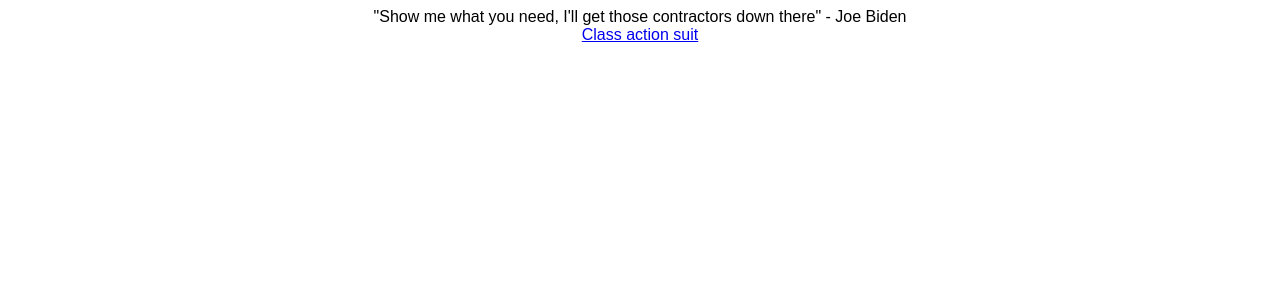
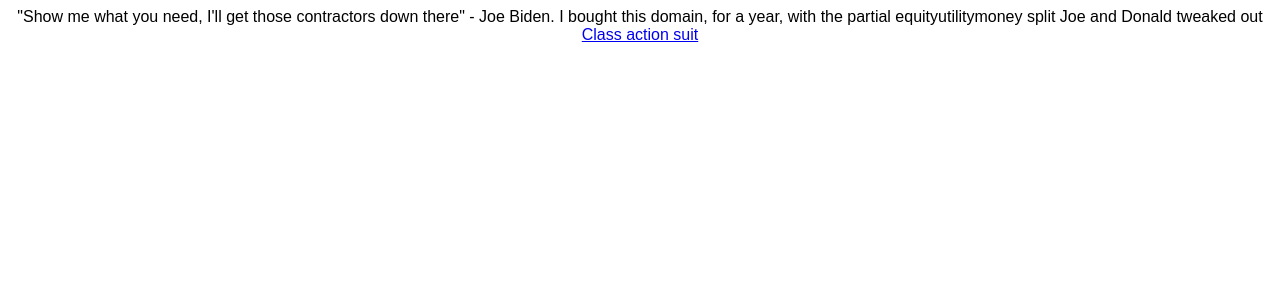
Before and after one commit to NickCarducci/BillBidenOrg, a React (Create React App) app: page / in a window 1280 px wide. Shown: the top 300 px of the page. Built offline with nearby package versions, Linux system fonts and the light colour scheme.

Commit message:
Update App.js

```diff
--- a/src/App.js
+++ b/src/App.js
@@ -5,7 +5,8 @@ export default function App() {
     <div className="App">
       <div>
         "Show me what you need, I'll get those contractors down there" - Joe
-        Biden
+        Biden. I bought this domain, for a year, with the partial
+        equityutilitymoney split Joe and Donald tweaked out
       </div>
       <a href="https://www.researchgate.net/project/Class-action-suit">
         Class action suit
```
